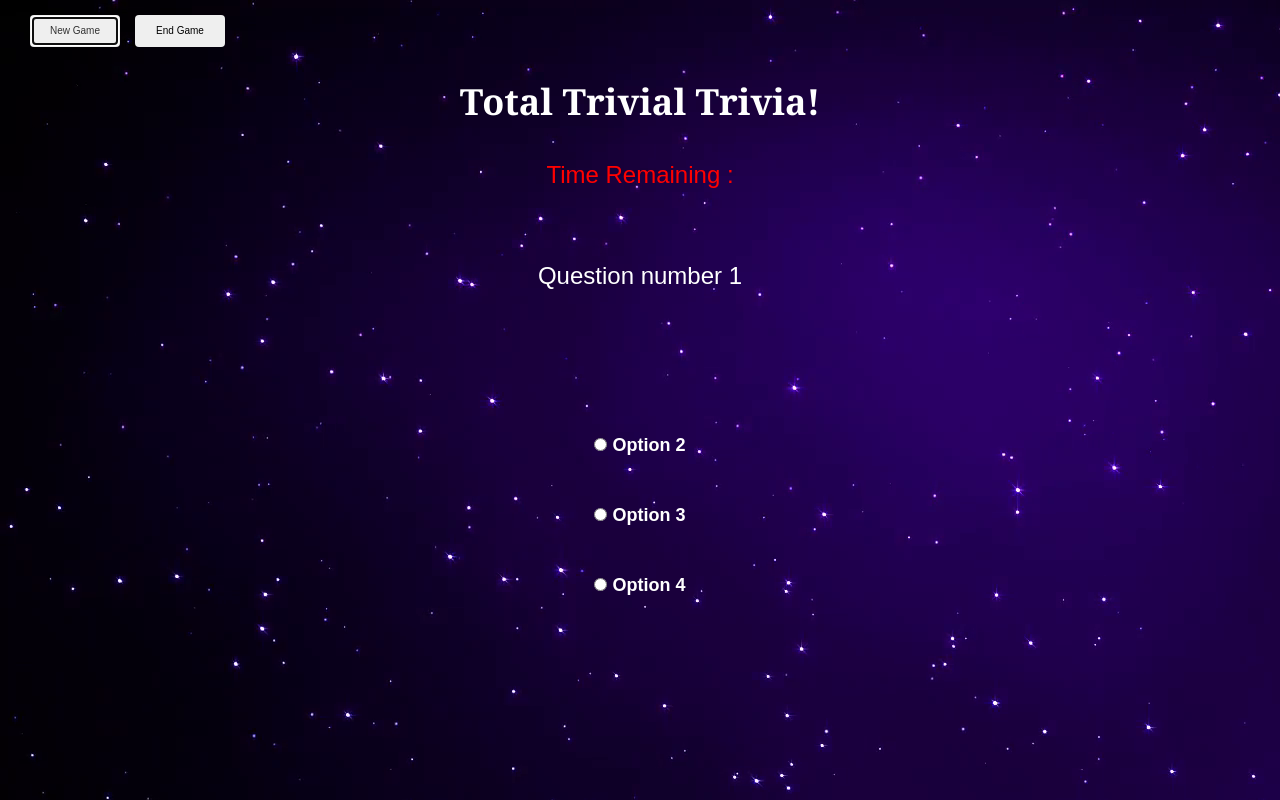
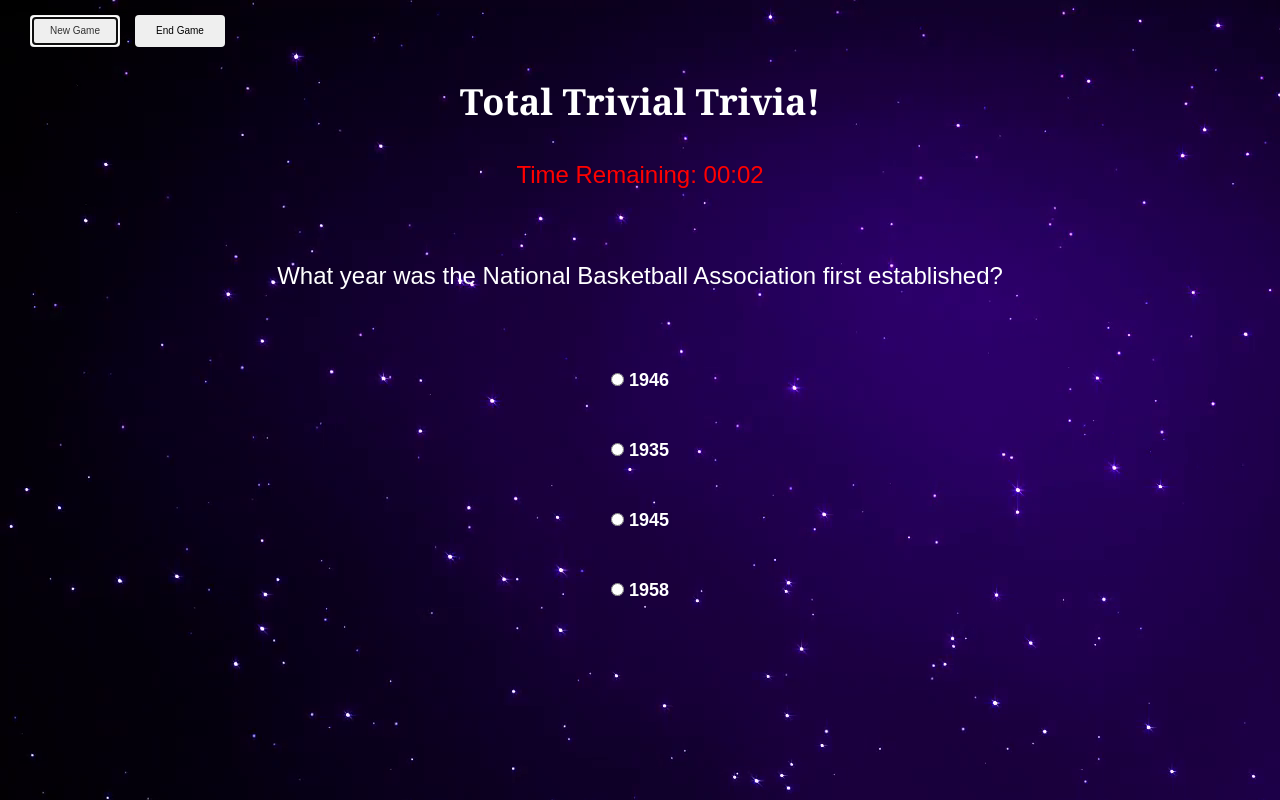
Before and after one commit to shantw/TriviaGame, a plain HTML site: page index.html in a window 1280 px wide. Both pictures are taken after a click on the button "New Game". Drawn offline with nearby package versions, Linux system fonts and the light colour scheme.

Commit message:
1st round

```diff
--- a/assets/css/style.css
+++ b/assets/css/style.css
@@ -74,3 +74,7 @@
 .hidden{
   visibility: hidden;
 }
+
+.rb{
+
+}
--- a/assets/javascript/app.js
+++ b/assets/javascript/app.js
@@ -0,0 +1,111 @@
+var questions = [{q: "What year was the National Basketball Association first established?", a :["1935", "1945","1958"],rightAnswer:"1946"},
+				  {q: "Michael Jordan was drafted third overall in 1984. Which two players were selected ahead of him?", a :["Patrick Ewing & Hakeem Olajuwan","Charles Barkley & Hakeem Olajuwan", "Karl Malone & Sam Bowie"],rightAnswer:"Hakeem Olajuwan & Sam Bowie"},
+				  {q: "What year did the NBA-ABA merger occur?", a:["1970","1973","1974"],rightAnswer:"1976"},
+				  {q: "Which country has won the World Cup 5 times?", a:[ "Germany","Italy","England"], rightAnswer:"Brazil"},
+				  {q: "Which country has won the World Cup 5 times?", a:[ "Spain","Italy","France"], rightAnswer:"Netherlands"},
+				  {q: "Which country has won the World Cup 5 times?", a:["Brazil","Cameroon","Argentina"], rightAnswer:"Ghana"}
+];
+var time = 0;
+var intervalId;
+var gameStatus = "new";
+var questionTime = 45;
+var qIndex = 0;
+
+
+$(document).ready(function() {
+
+  $("#btnNewGame").on("click", function() {
+  	if (gameStatus==="new"){
+  			$("#timeLeft").text("Time Remaining: 00:00");
+  			run();
+  			newQuestion();
+  			gameStatus = "inprogress";
+  	}
+});
+
+$("#btnEndGame").on("click", function() {
+  	stop();
+});
+
+$(".rb").on("click", function() {
+  	if ($(this).attr("data-value") === "true"){
+  		alert("boom");
+  	}
+  	else{
+  		alert("downnn");
+  	}
+});
+
+
+function newQuestion(){
+	var j = 0;
+	$("#question").text(questions[qIndex].q);
+	var answerNumber = getRandomNumber();
+	for (i=1; i <5 ; i++){
+		console.log(answerNumber);
+		if (i === answerNumber){
+			$("#labela"+ answerNumber).text(questions[qIndex].rightAnswer);
+			$("#a"+answerNumber).removeClass("hidden");
+			$("#a"+answerNumber).attr("data-value","true");
+		}
+		else{
+			$("#labela"+ i).text(questions[qIndex].a[j]);
+			$("#a" + i).removeClass("hidden");
+			$("#a" + i).attr("data-value","false");
+			j++;
+		}
+	}
+}
+
+function run() {
+      intervalId = setInterval(count, 1000);
+ }
+
+function stop() {
+      clearInterval(intervalId);
+ }
+
+function count() {
+   if (time < questionTime){
+	    time++;
+	    var currentTime = timeConverter(time);
+	    $("#timeLeft").text("Time Remaining: " + currentTime);
+	}
+	else{
+		gameStatus = "timeisup" ;
+		//alert(the correct answer is )
+	}
+ }
+
+function  reset() {
+    time = 0;
+    $("#timeLeft").text("00:00");
+}
+
+function getRandomNumber() {
+   return (Math.floor(Math.random() * 3) + 1)
+}
+
+function timeConverter(t) {
+
+    //  Takes the current time in seconds and convert it to minutes and seconds (mm:ss).
+    var minutes = Math.floor(t / 60);
+    var seconds = t - (minutes * 60);
+
+    if (seconds < 10) {
+      seconds = "0" + seconds;
+    }
+
+    if (minutes === 0) {
+      minutes = "00";
+    }
+
+    else if (minutes < 10) {
+      minutes = "0" + minutes;
+    }
+
+    return minutes + ":" + seconds;
+  }
+
+
+});
--- a/index.html
+++ b/index.html
@@ -24,7 +24,7 @@
         <div class="panel-body">
             <div id="btns">
                   <button id="btnNewGame" type="button" class="btn btn-secondary gameBtns">New Game</button>
-                  <button id="btnNewGame" type="button" class="btn btn-secondary gameBtns">End Game</button>
+                  <button id="btnEndGame" type="button" class="btn btn-secondary gameBtns">End Game</button>
              </div>
   	  	</div>
   		</div>
@@ -38,35 +38,35 @@
 
   <div class="row">
       <div class="col-xs-12 col-md-12 header">
-          <h3 id="timeLeft" class="center red">Time Remaining :</h3>
+          <h3 id="timeLeft" class="center red"></h3>
       </div>
   </div>
 
   <div class="row">
       <div class="col-xs-12 col-md-12 header">
-          <h3 id="question" class="center margTop">Question number 1</h3>
+          <h3 id="question" class="center margTop"></h3>
       </div>
   </div>
 
   <div class="row">
       <div class="col-xs-12 col-md-12 header">
           <div class="form-group center margTop">
-             <input name="ansgroup1" type="radio" id="a1" class="hidden">
-             <label for="a1"></label>
+             <input name="ansgroup1" type="radio" id="a1" class="hidden rb">
+             <label for="a1" id="labela1">1</label>
          </div>
          <div class="form-group center margTop">
-             <input name="ansgroup2" type="radio" id="a2">
-             <label for="a2">Option 2</label>
+             <input name="ansgroup2" type="radio" id="a2" class="hidden rb">
+             <label for="a2" id="labela2">2</label>
          </div>
 
           <div class="form-group center margTop">
-             <input name="ansgroup3" type="radio" id="a3">
-             <label for="a3">Option 3</label>
+             <input name="ansgroup3" type="radio" id="a3" class="hidden rb">
+             <label for="a3" id="labela3">3</label>
          </div>
 
          <div class="form-group center margTop">
-             <input name="ansgroup4" type="radio" id="a4">
-             <label for="a4">Option 4</label>
+             <input name="ansgroup4" type="radio" id="a4" class="hidden rb">
+             <label for="a4" id="labela4">4</label>
          </div>
       </div>
   </div>
```
